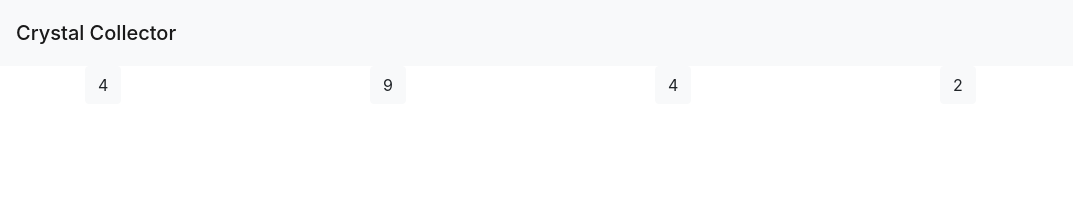
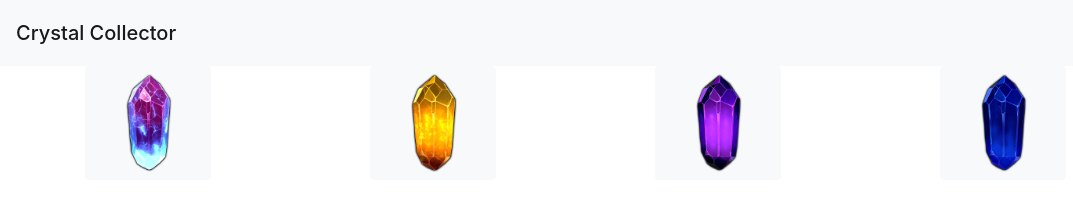
Before and after one commit to wabernathy96/Crystal-Collector, a plain HTML site: page index.html in a window 1280 px wide. Shown: the whole page, without its empty margins (0-1073 px from the left). Drawn offline with nearby package versions, Linux system fonts and the light colour scheme.

Commit message:
crystal values are adding together properly

```diff
--- a/assets/game.js
+++ b/assets/game.js
@@ -2,10 +2,19 @@ $(document).ready(function() {
 
 
     // Universal Variables
-    var playerNumber = 0;
+    // var playerNumber = 0;
     var wins = 0;
     var losses = 0;
+    var playerNumber = 0;
 
+
+
+    // Reset the game
+    var resetGame = function(){
+        playerNumber = 0;
+
+
+    }
     // Computer generates a random number
     var cpuChoice = Math.floor((Math.random() * (120 - 19) + 1) + 19);
         console.log(cpuChoice);
@@ -19,15 +28,24 @@ $(document).ready(function() {
 
         // Random Numbers are assigned to each crystal
         $(".crystal").each(function(){
-            $(this).text(randomCrystal());
+            $(this).val(randomCrystal());
+            console.log($(this));
         });
+
 
     //  Player can click on each crystal
     $(".crystal").on("click", function(){
-        playerNumber = playerNumber + this.value;
+        var number = parseInt($(this).val());
 
-        $("#playernumber").text("Total: " + playerNumber);
-    })
+        playerNumber += number;
+
+        console.log(playerNumber);
+
+        // $("#playernumber").text(
+        //     parseInt($(this).val()) + parseInt(playerNumber));
+
+
+    });
         //  Crystal's numbers get put together then added
     // Sum of crystal's gets checked against random number
 });
--- a/index.html
+++ b/index.html
@@ -16,16 +16,24 @@
     <div class="container">
         <div class="row">
             <div class="col-md-3">
-                <btn class="btn btn-light crystal" id="crystal1" value="0"></btn>
+                <btn class="btn btn-light crystal" id="crystal1" value="0">
+                    <img src="./assets/crystal-1.png" width="100px" height="100px">
+                </btn>
             </div>
             <div class="col-md-3">
-                <btn class="btn btn-light crystal" id="crystal2" value="0"></btn>
+                <btn class="btn btn-light crystal" id="crystal2" value="0">
+                    <img src="./assets/crystal-2.png" width="100px" height="100px">
+                </btn>
             </div>
             <div class="col-md-3">
-                <btn class="btn btn-light crystal" id="crystal3" value="0"></btn>
+                <btn class="btn btn-light crystal" id="crystal3" value="0">
+                    <img src="./assets/crystal-3.png" width="100px" height="100px">
+                </btn>
             </div>
             <div class="col-md-3">
-                <btn class="btn btn-light crystal" id="crystal4" value="0"></btn>
+                <btn class="btn btn-light crystal" id="crystal4" value="0">
+                    <img src="./assets/crystal-4.png" width="100px" height="100px">
+                </btn>
             </div>
         </div>
         <div class="row">
```
Also changed, not shown: assets/crystal-1.png (added), assets/crystal-2.png (added), assets/crystal-3.png (added), assets/crystal-4.png (added), 2 other files.
